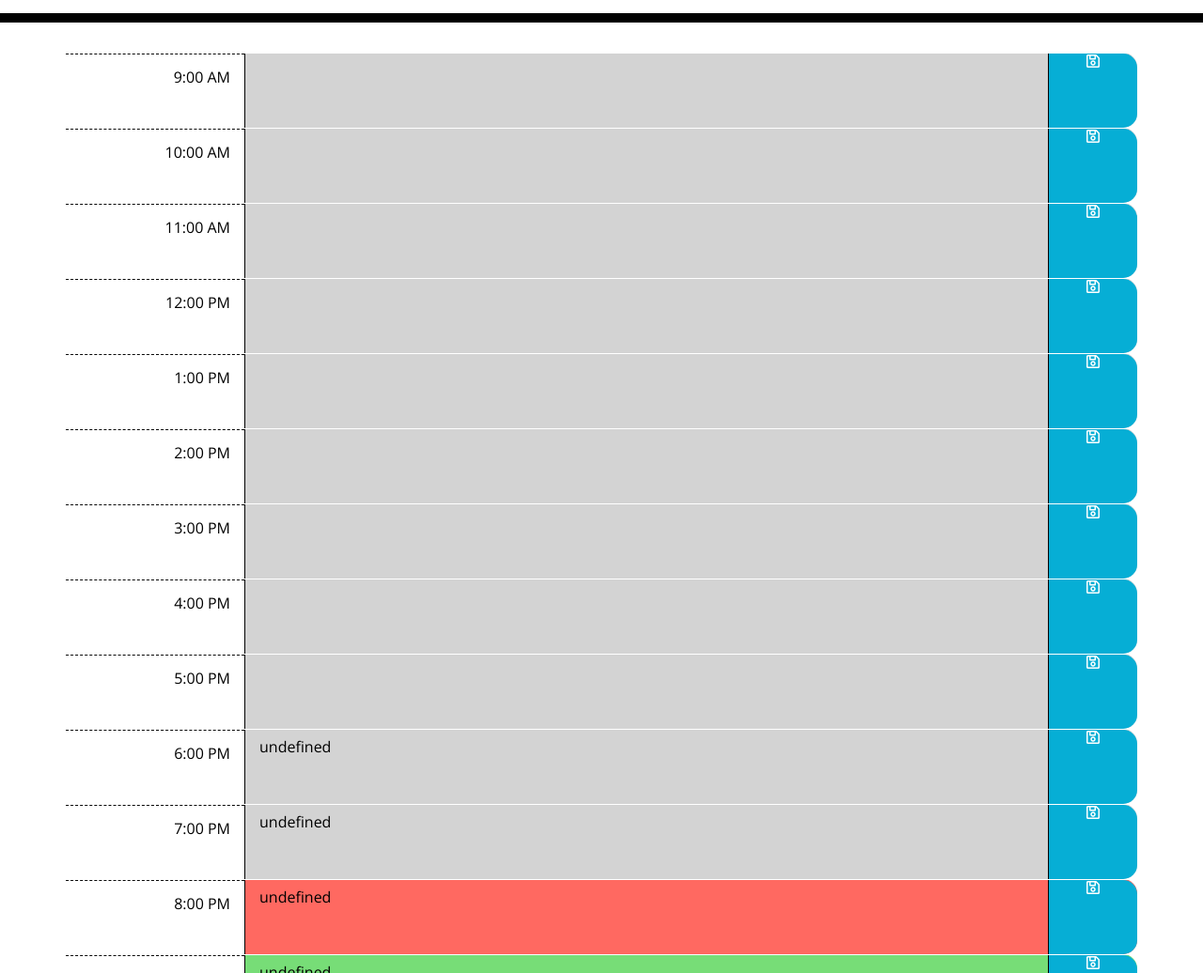
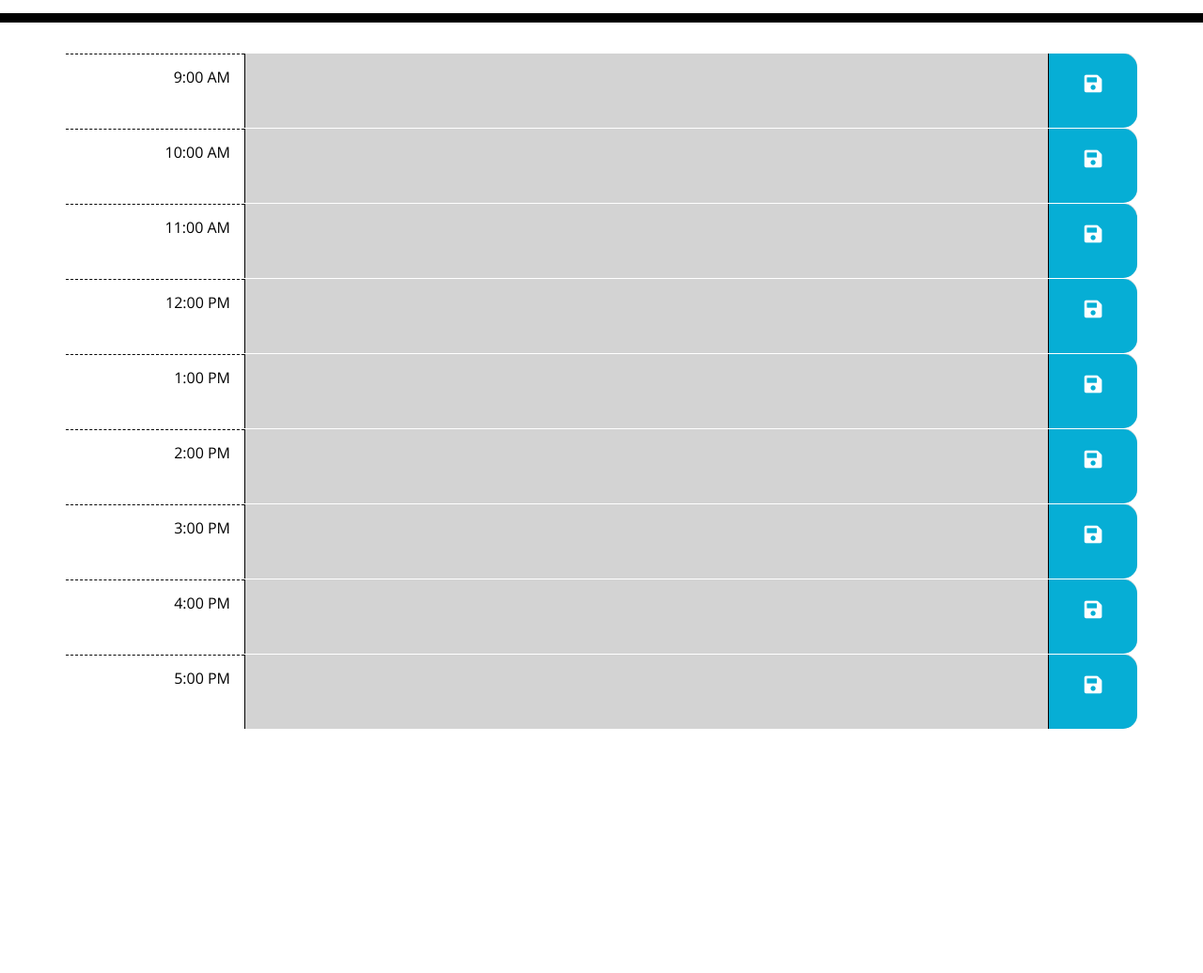
Before and after one commit to nathanmvu/work-day-calendar, a plain HTML site: page index.html in a window 1280 px wide. Shown: the part 280-1316 px from the top of the page at 94% size. After the commit the page ends 1056 px from the top, so only its background shows below. Drawn offline with nearby package versions, Linux system fonts and the light colour scheme.

Commit message:
Formatted save button icon

```diff
--- a/script.js
+++ b/script.js
@@ -1,18 +1,17 @@
-// TO-DO:
-// - Data needs to stay on page after being refreshed
-
+// Variables to access container and currentDay
 let container = document.getElementsByClassName('container');
 let currentDay = document.getElementById('currentDay');
-//console.log(currentHour);
 
 const defaultData = {
   data: [],
 };
 
+// Filling defaultData with empty strings for each time block
 for (let i = 0; i < 9; i++) {
   defaultData.data.push('');
 }
 
+// Update data in local storage
 const updateData = (i) => {
   const textArea = document.getElementById(i);
   const currentData = JSON.parse(window.localStorage.getItem('alldata'));
@@ -20,12 +19,13 @@ const updateData = (i) => {
   window.localStorage.setItem('alldata', JSON.stringify(currentData));
 };
 
+// Sets up content under the jumbotron
 const init = () => {
   const main = document.getElementById('main');
   const storedData = JSON.parse(window.localStorage.getItem('alldata'));
   let dataToUse = storedData || defaultData;
 
-  for (let i = 0; i < 20; i++) {
+  for (let i = 0; i < dataToUse.data.length; i++) {
     let hourNum = 9 + i; // 9 or 10 or 11 ...
     let hourStr = hourNum.toString();
     if (hourStr.length === 1) { // if single digit
@@ -34,6 +34,7 @@ const init = () => {
     const hour = moment('2013-02-08T' + hourStr).format('LT')
     const currentHour = moment().hour();
 
+    // Setting variable for changing timeblock color
     let colorClass = '';
     if(hourNum < currentHour) {
       colorClass = 'past';
@@ -43,6 +44,8 @@ const init = () => {
       colorClass = 'future';
     }
 
+    // Creating the timeblocks on the calendar
+    // Applies past,present,and future colors to appropriate timeblocks
     const timeBlock = document.createElement('div');
     timeBlock.innerHTML = `
       <div class="container time-block ${colorClass}">
@@ -52,7 +55,7 @@ const init = () => {
             class="col-9 w-100 description "
             id="${i}"
           >${dataToUse.data[i]}</textarea>
-          <div class="col-1 saveBtn" onClick="updateData(${i})"><i class="far fa-save"></i></div>
+          <div class="col-1 saveBtn" onClick="updateData(${i})"><i class="mt-4 fas fa-save fa-lg"></i></div>
         </div>
       </div>
     `;
```
Also changed, not shown: index.html (line endings or trailing spaces).
